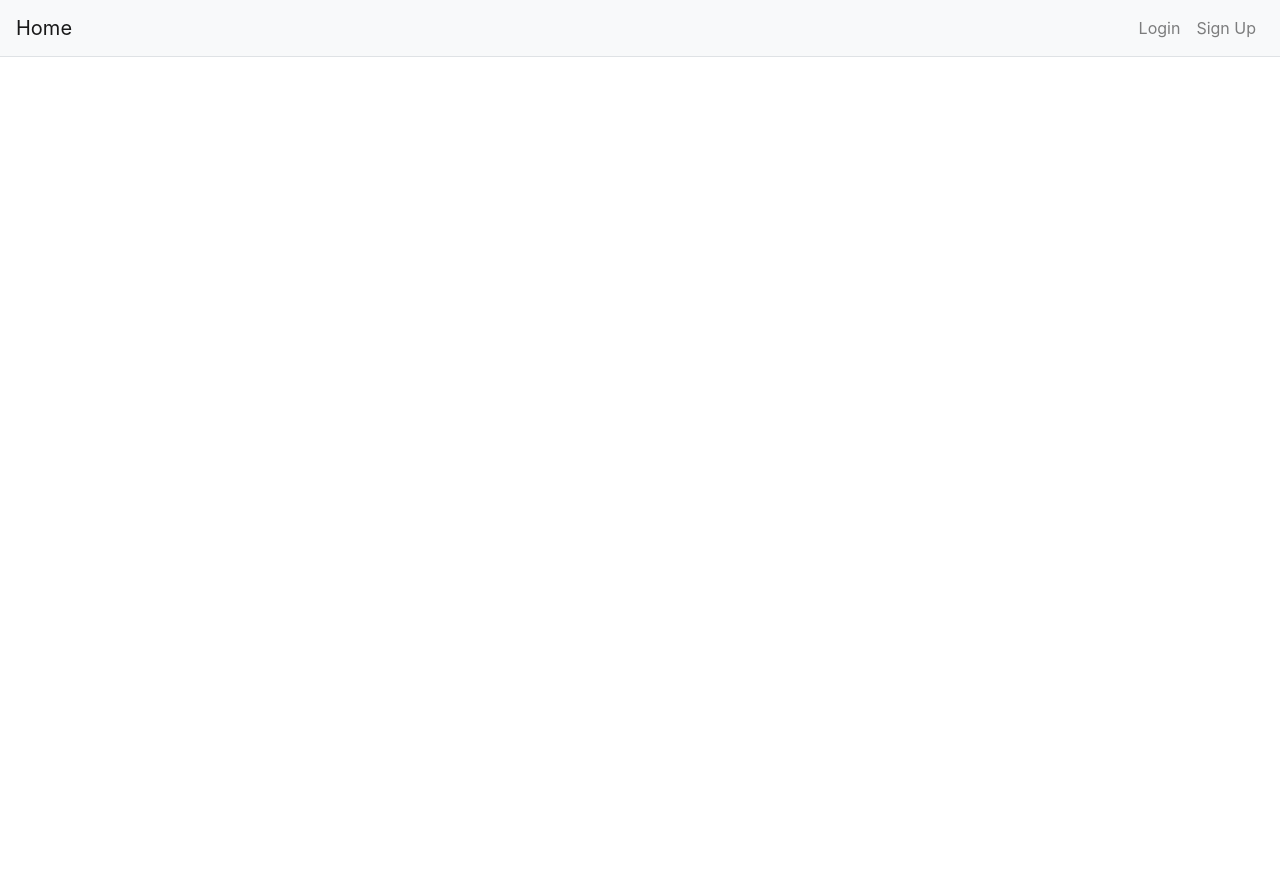
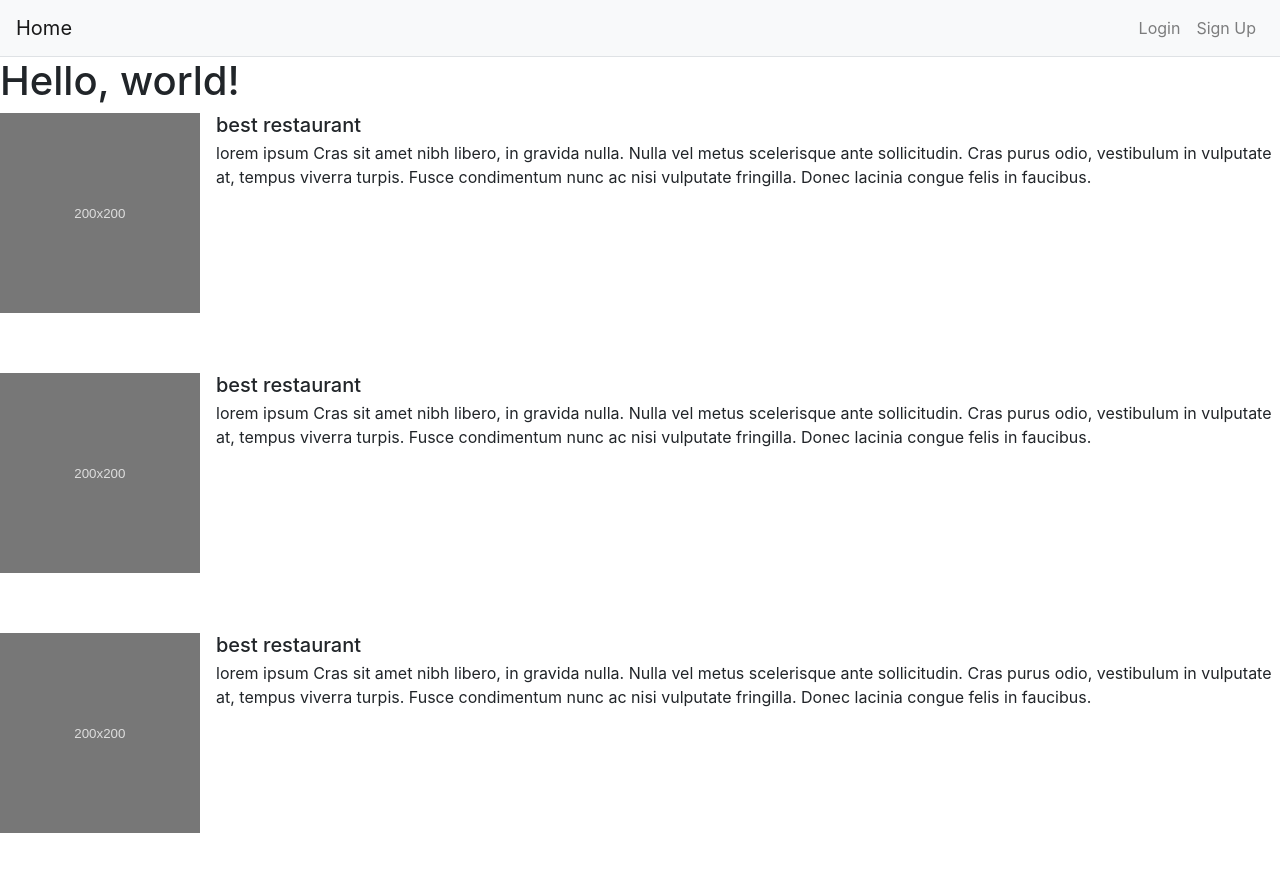
Before and after one commit to lijaack/Eat-Home, a React (Create React App) app in the folder client/: page /landingalt in a window 1280 px wide. Shown: the top 872 px of the page. Before the commit the page ends 800 px from the top, so only its background shows below. Built offline with nearby package versions, Linux system fonts and the light colour scheme.

Commit message:
commit monday AM before pulling latest code

```diff
--- a/client/src/App.js
+++ b/client/src/App.js
@@ -6,6 +6,7 @@ import Signup from './pages/signup';
 import Test from './pages/test';
 import Nav from './components/Nav'
 import LandingMiddle from './components/LandingMiddle'
+import LandingAlt from './components/LandingAlt'
 
 
 function App() {
@@ -16,6 +17,7 @@ function App() {
         <Switch>
           {/* <Route exact path="/" component={Test} /> */}
           <Route exact path="/" component={LandingMiddle}/>
+          <Route exact path="/landingalt" component={LandingAlt}/>
           <Route exact path="/login" component={Login} />
           <Route exact path="/signup" component={Signup} />
           {/* <Route exact path="/landing" component={LandingMiddle}/> */}
--- /dev/null
+++ b/client/src/components/LandingAlt/index.js
@@ -0,0 +1,39 @@
+import React from "react";
+import ListItem from "../ListItem";
+const items = [{
+
+  title: "best restaurant",
+  image: "/assets/200x200.svg",
+  text: "lorem ipsum Cras sit amet nibh libero, in gravida nulla. Nulla vel metus scelerisque ante sollicitudin. Cras purus odio, vestibulum in vulputate at, tempus viverra turpis. Fusce condimentum nunc ac nisi vulputate fringilla. Donec lacinia congue felis in faucibus."
+
+},{
+
+  title: "best restaurant",
+  image: "/assets/200x200.svg",
+  text: "lorem ipsum Cras sit amet nibh libero, in gravida nulla. Nulla vel metus scelerisque ante sollicitudin. Cras purus odio, vestibulum in vulputate at, tempus viverra turpis. Fusce condimentum nunc ac nisi vulputate fringilla. Donec lacinia congue felis in faucibus."
+
+},{
+
+  title: "best restaurant",
+  image: "/assets/200x200.svg",
+  text: "lorem ipsum Cras sit amet nibh libero, in gravida nulla. Nulla vel metus scelerisque ante sollicitudin. Cras purus odio, vestibulum in vulputate at, tempus viverra turpis. Fusce condimentum nunc ac nisi vulputate fringilla. Donec lacinia congue felis in faucibus."
+
+}];
+
+function LandingMiddle() {
+  return (
+
+    <div className="lm">
+      <h1>Hello, world!</h1>
+      <ul className="list-unstyled">
+
+      {items.map((item) => <ListItem title={item.title} img={item.image} txt={item.text}/>)}
+
+      </ul>
+
+    </div>
+
+  );
+}
+
+export default LandingMiddle;
```
Also changed, not shown: client/src/components/LandingAlt/200x200.svg (added), 1 other file (tests, documents, lock files or other folders).
